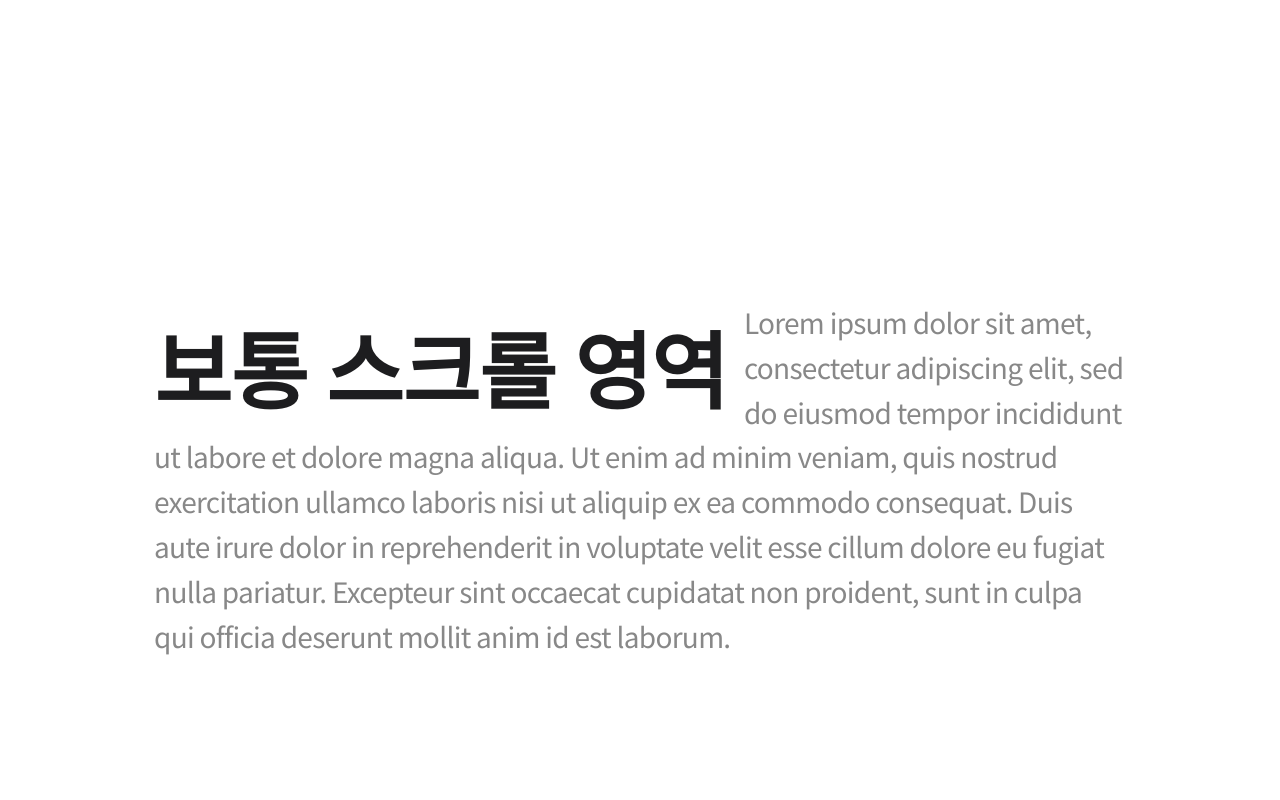
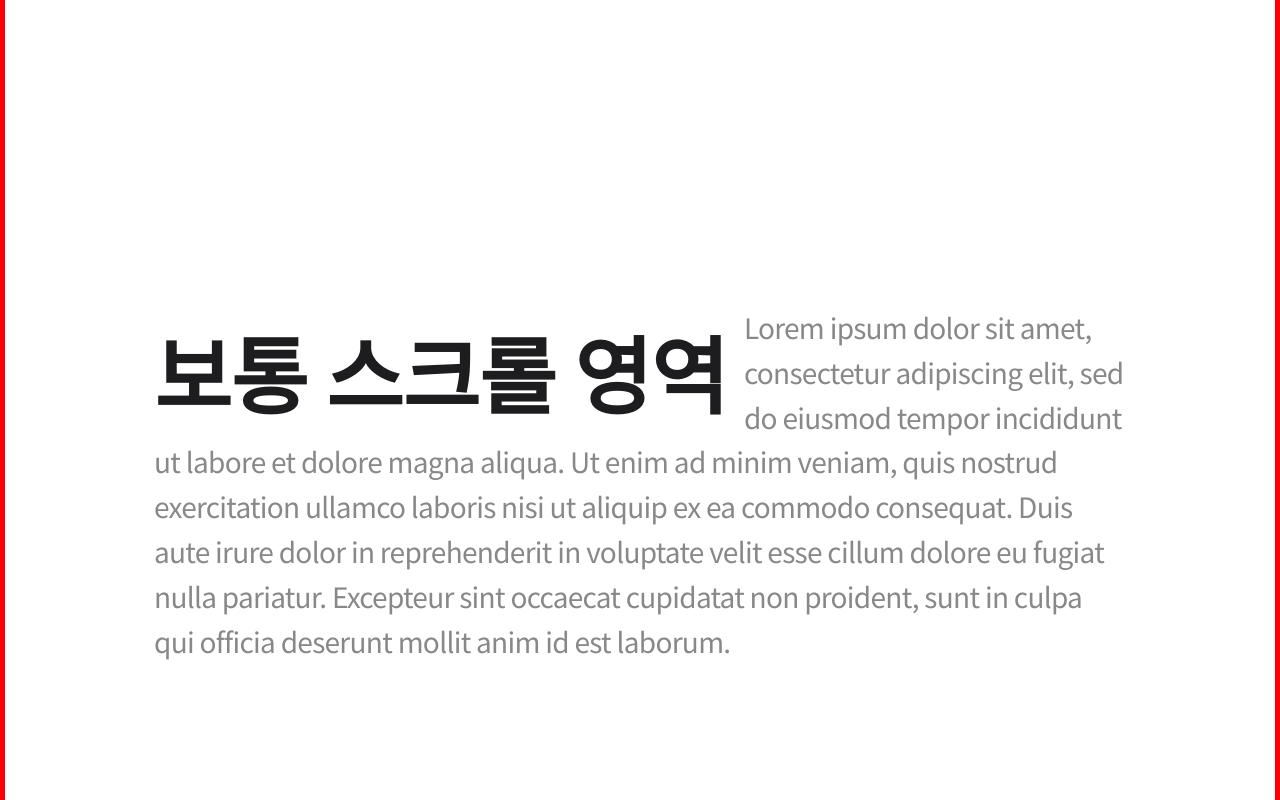
Before and after one commit to seon-o/apple-website, a plain HTML site: page index.html in a window 1280 px wide. Shown: the part 4020-4820 px from the top of the page. Drawn offline with Linux system fonts and the light colour scheme.

Commit message:
section1

```diff
--- a/css/mobile_first.css
+++ b/css/mobile_first.css
@@ -68,6 +68,7 @@ a {
 }
 
 .scroll-section {
+	border: 5px solid red;
 	padding-top: 40vh;
 }
 
--- a/js/main.js
+++ b/js/main.js
@@ -4,6 +4,7 @@
 	let yOffset = 0; // window.pageYOffset 대신 쓸 변수
 	let prevScrollHeight = 0; // 현재 스크롤 위치(yOffset)보다 이전에 위치한 스크롤 섹션들의 스크롤 높이 값의 합
 	let currentScene = 0; //현재 활성화된 씬 (scroll-section)
+	let enterNewScene = false; //새로운 씬이 시작된 순간 true
 
 	const sceneInfo = [
 		{	//0
@@ -12,13 +13,14 @@
 			scrollHeight: 0,
 			objs: {
 				container: document.querySelector('#scroll-section-0'),
-				messageA: document.querySelector('.main-message--a'),
-				messageB: document.querySelector('.main-message--b'),
-				messageC: document.querySelector('.main-message--c'),
-				messageD: document.querySelector('.main-message--d')
+				messageA: document.querySelector('#scroll-section-0 .main-message--a'),
+				messageB: document.querySelector('#scroll-section-0 .main-message--b'),
+				messageC: document.querySelector('#scroll-section-0 .main-message--c'),
+				messageD: document.querySelector('#scroll-section-0 .main-message--d')
 			},
 			values: {
-				messageA_opacity: [0, 1]
+				messageA_opacity: [0, 1, { start : 0.1, end: 0.2 }],
+				messageB_opacity: [0, 1, { start : 0.2, end: 0.4 }]
 			}
 		},
 		{	//1
@@ -66,12 +68,23 @@
 		document.body.setAttribute('id', `show-scene-${currentScene}`);
 	}
 
+ // currentYOffset: 현재 씬에서 얼마나 스크롤 됐는지
 	function calcValues(values, currentYOffset) {
 		let rv;
-		// 현재 씬에서 스크롤된 범위를 비율로 구하기
-		let scrollRatio = currentYOffset / sceneInfo[currentScene].scrollHeight;
+		// 현재 씬에서 스크롤된 범위를 0~1사이의 비율로 구하기
+		const scrollHeight = sceneInfo[currentScene].scrollHeight;
+		const scrollRatio = currentYOffset / scrollHeight;
 
-		rv = scrollRatio * (values[1] - values[0]) + values[0];
+		if (values.length === 3) {
+			// start ~ end 사이에 애니메이션 실행
+			const partScrollStart = values[2].start * scrollHeight;
+			const PartScrollEnd = values[2].end * scrollHeight;
+			const partScrollHeight = PartScrollEnd - partScrollStart;
+
+			rv = scrollRatio * (values[1] - values[0]) + values[0];
+		} else {
+			rv = scrollRatio * (values[1] - values[0]) + values[0];
+		}
 
 		return rv;
 	}
@@ -81,10 +94,14 @@
 		const values = sceneInfo[currentScene].values;
 		const currentYOffset = yOffset - prevScrollHeight;
 
+		console.log(currentScene);
+
 		switch (currentScene) {
 			case 0:
 				let messageA_opacity_in = calcValues(values.messageA_opacity, currentYOffset);
 				objs.messageA.style.opacity = messageA_opacity_in;
+
+				console.log(messageA_opacity_in);
 				break;
 			case 1:
 				// console.log(2);
@@ -100,20 +117,25 @@
 	}
 
 	function scrollLoop() {
+		enterNewScene = false;
 		prevScrollHeight = 0;
 		for (let i = 0; i < currentScene; i++){
 			prevScrollHeight += sceneInfo[i].scrollHeight;
 		}
 
 		if (yOffset > prevScrollHeight + sceneInfo[currentScene].scrollHeight) {
+			enterNewScene = true;
 			currentScene++;
+			document.body.setAttribute('id', `show-scene-${currentScene}`);
 		}
 
 		if (yOffset < prevScrollHeight) {
+			enterNewScene = true;
 			if (currentScene === 0) return; // 브라우저 바운스 효과로 인해 마이너스가 되는 것을 방지(모바일)
 			currentScene--;
+			document.body.setAttribute('id', `show-scene-${currentScene}`);
 		}
-
+		if (enterNewScene) return;
 		playAnimation();
 	}
 
```
Also changed, not shown: index.html (+2 -2 lines).
